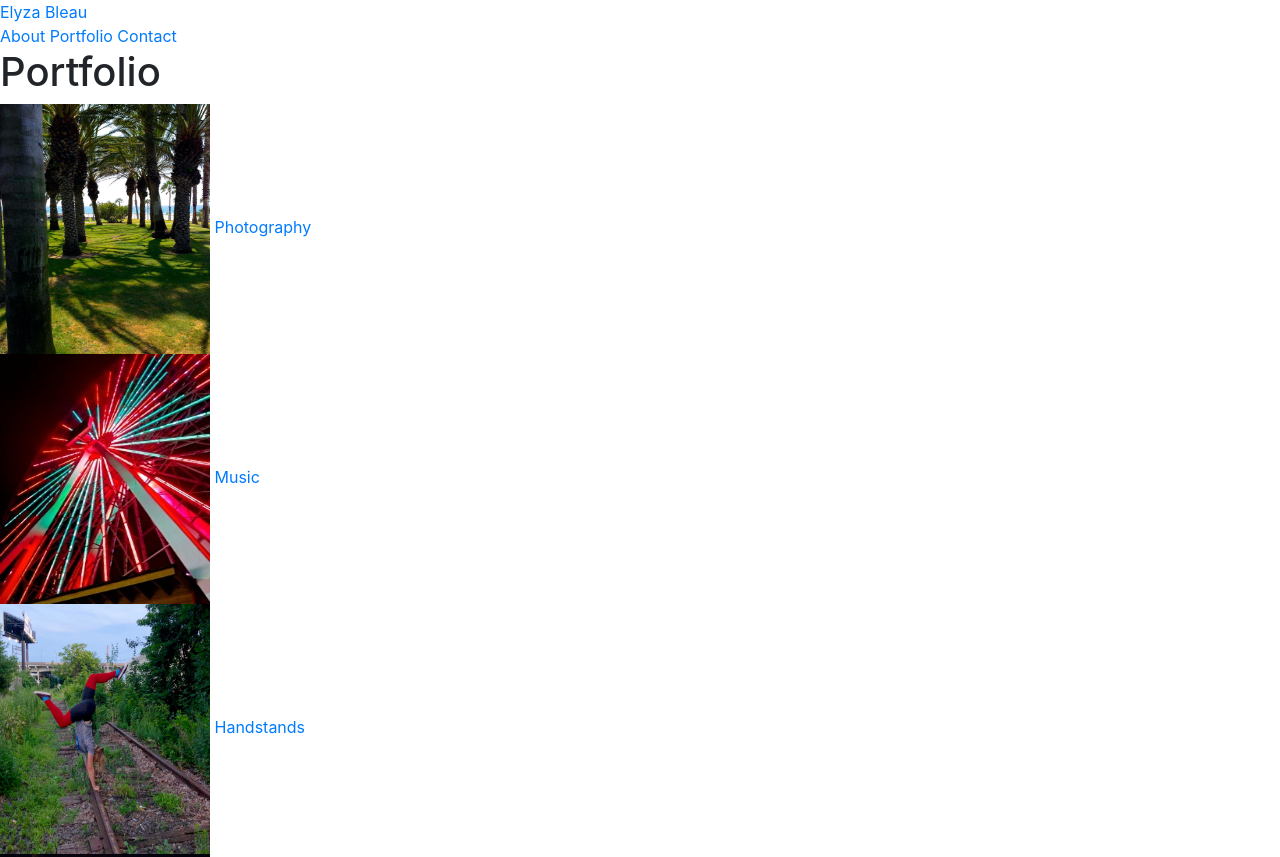
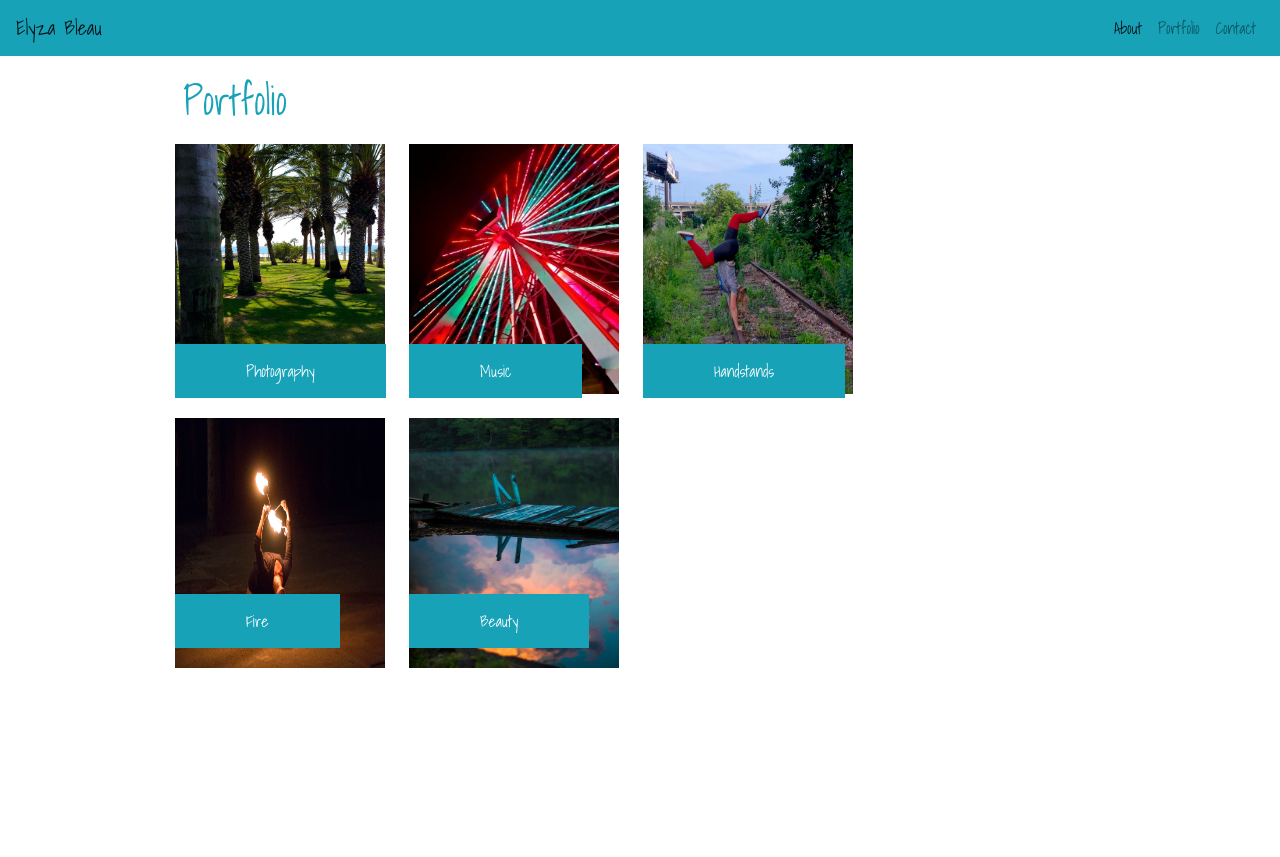
Before and after one commit to bleauwonder/Bootstrap-Portfolio, a plain HTML site: page portfolio.html in a window 1280 px wide. Shown: the top 857 px of the page. After the commit the page ends 800 px from the top, so only its background shows below. Drawn offline with nearby package versions, Linux system fonts and the light colour scheme; a web font is replaced by a local one.

Commit message:
css adjustments

```diff
--- a/assets/css/style.css
+++ b/assets/css/style.css
@@ -2,7 +2,29 @@
 .navbar.navbar-expand-lg.navbar-light.bg-light {
     padding: 0px;
 }
-.container{
-    width: 900px;
+
+.container {
+    width: 960px;
     margin: auto;
 }
+
+.float-left.mr-4 {
+    position: relative;
+}
+
+.bg-info.text-white {
+    position: absolute;
+    margin: 0px 10px;
+    padding: 15px 71px;
+    left: -10px;
+    top: 200px;
+    text-decoration: none;
+}
+
+.form-group {
+    margin: 8px;
+}
+
+body {
+    font-family: 'Shadows Into Light', cursive;
+}
--- a/portfolio.html
+++ b/portfolio.html
@@ -1,56 +1,61 @@
-<!DOCTYPE html>
-<html lang="en-us">
+<!doctype html>
+<html lang="en">
   <head>
-        <meta charset="UTF-8">
-            <title>Elyza Bleau</title>
+    <meta charset="utf-8">
+    <meta name="viewport" content="width=device-width, initial-scale=1, shrink-to-fit=no">
     <link rel="stylesheet" href="https://stackpath.bootstrapcdn.com/bootstrap/4.3.1/css/bootstrap.min.css" integrity="sha384-ggOyR0iXCbMQv3Xipma34MD+dH/1fQ784/j6cY/iJTQUOhcWr7x9JvoRxT2MZw1T" crossorigin="anonymous">
-        <link rel="stylesheet" type="text/css" href="./assets/css/style.css">
+    <link href="https://fonts.googleapis.com/css?family=Cute+Font|Montserrat|Shadows+Into+Light" rel="stylesheet">
+    <link rel="stylesheet" href="assets/css/style.css">
+    <title>Portfolio</title>
   </head>
 
-    <header class="header">
-        <nav class="container2">
-            <a id="logo" href="index.html" class="logo">Elyza Bleau</a>
-                <nav class="header-right">
-                    <a id="about" href="about.html">About</a>
-                    <a id="portfolio" href="portfolio.html">Portfolio</a>
-                    <a id="contact" href="contact.html">Contact</a>
+  <body>
+        <nav class="navbar navbar-expand-lg navbar-light bg-info">
+                <a class="navbar-brand" href="index.html">Elyza Bleau</a>
+                <button class="navbar-toggler" type="button" data-toggle="collapse" data-target="#navbarText" aria-controls="navbarText" aria-expanded="false" aria-label="Toggle navigation">
+                  <span class="navbar-toggler-icon"></span>
+                </button>
+                <div class="collapse navbar-collapse" id="navbarText">
+                  <ul class="navbar-nav ml-auto">
+                    <li class="nav-item active">
+                      <a class="nav-link" href="about.html">About <span class="sr-only">(current)</span></a>
+                    </li>
+                    <li class="nav-item">
+                      <a class="nav-link" href="portfolio.html">Portfolio</a>
+                    </li>
+                    <li class="nav-item">
+                      <a class="nav-link" href="contact.html">Contact</a>
+                    </li>
+                  </ul>
+                </div>
             </nav>
-        </nav>
-    </header>
 
-    <body>
-    <section class="container1">
-        <h1>Portfolio</h1>
-            <main class="panel-body2">
-                <article class="image">
+    <div class="container">
+        <h1 class="px-2 py-1 mx-0 my-3 text-info">Portfolio</h1>
+        <article class="float-left mr-4">
                 <img src="./assets/images/Palm_trees.JPG" alt="Palm_trees" height="250" width="210">
-                        <a href="http://elyzableau.com/shades-of-winter/" class="box">Photography</a>
+                    <a href="http://elyzableau.com/shades-of-winter/" class="bg-info text-white">Photography</a>
             </article>
 
-                <article class="image">
+            <article class="float-left mr-4">
                 <img src="./assets/images/Ferris_wheel.JPG" alt="Ferris_wheel" height="250" width="210">
-                        <a href="https://soundcloud.com/elyza-bleau" class="box">Music</a>
+                    <a href="https://soundcloud.com/elyza-bleau" class="bg-info text-white">Music</a>
             </article>
 
-                <article class="image">
+            <article class="float-left mr-4">
                     <img src="./assets/images/Handstand_on_traintracks.JPG" alt="handstand_on_traintracks" height="250" width="210">
-                            <a href="http://elyzableau.com/a-thanksgiving-love-story/" class="box">Handstands</a>
+                        <a href="http://elyzableau.com/a-thanksgiving-love-story/" class="bg-info text-white">Handstands</a>
             </article>
 
-                <article class="image">
+            <article class="float-left mr-4 pt-4">
                 <img src="./assets/images/fire_poi.jpg" alt="fire_poi" height="250" width="210">
-                    <a href="http://elyzableau.com/refracted/" class="box">Fire</a>
+                <a href="http://elyzableau.com/refracted/" class="bg-info text-white">Fire</a>
             </article>
 
-                <article class="image">
+            <article class="float-left mr-4 pt-4">
                 <img src="./assets/images/Connection_Camp-12.jpg" alt="reflection of clouds on lake" height="250" width="210">
-                        <a href="http://elyzableau.com/fresh-garden-eyes/" class="box">Beauty</a>
+                    <a href="http://elyzableau.com/fresh-garden-eyes/" class="bg-info text-white">Beauty</a>
             </article>
-            </main>
-    </section>
+    </div>
   </body>
-
-        <footer class="footer">
-            <p>Copyright©</p>
-        </footer>
 </html>
```
Also changed, not shown: about.html (+38 -27 lines), contact.html (+42 -3 lines), index.html (+9 -18 lines), assets/images/EB_logo.jpg (added). Lines whose indentation alone changed are shown as unchanged.
